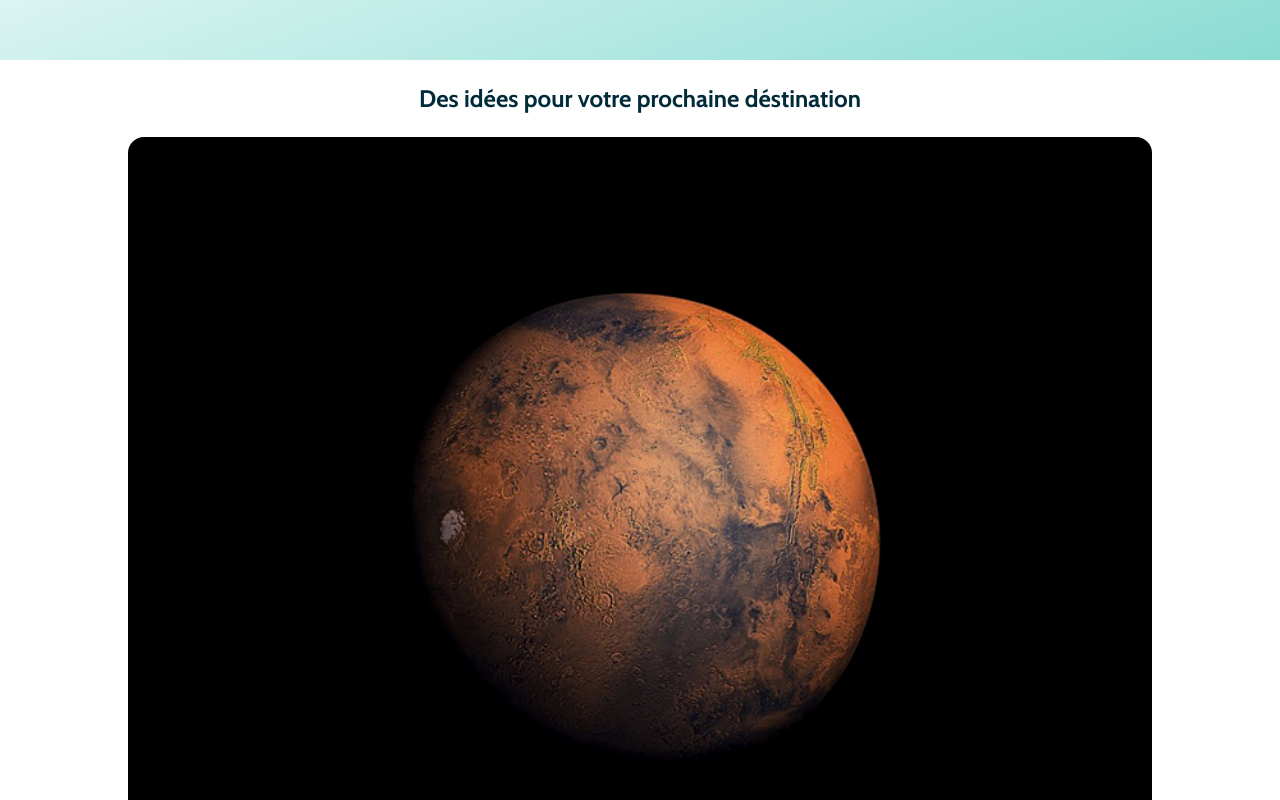
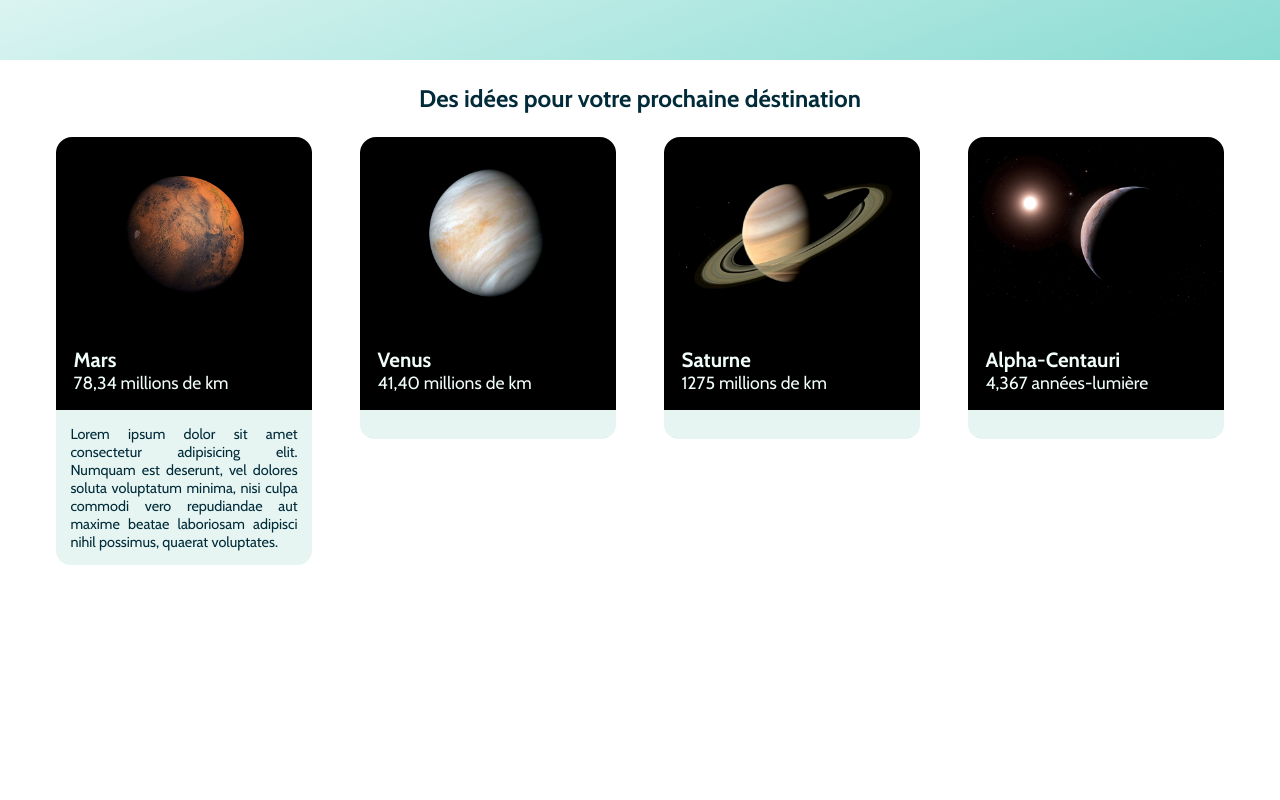
Before and after one commit to Ka-be/Gravity, a plain HTML site: page index.html in a window 1280 px wide. Shown: the part 740-1540 px from the top of the page. After the commit the page ends 1337 px from the top, so only its background shows below. Drawn offline with nearby package versions, Linux system fonts and the light colour scheme.

Commit message:
Ajout des cards de la section Destinations au format tablette et desktop + Modification coloris description card

```diff
--- a/style.css
+++ b/style.css
@@ -84,7 +84,7 @@ a{
 /*  */
 
 
-/* Header */
+/* ----------------------------------------- Header-----------------------------------------  */
 
 header {
     background: #022B3A;
@@ -173,7 +173,7 @@ label.hamburger /*Bouton Hamburger */
         display: none;
     }
 
-/* Heading */
+/* ----------------------------------------- Heading-----------------------------------------  */
 
 .heading{
     display: flex;
@@ -222,7 +222,7 @@ label.hamburger /*Bouton Hamburger */
 }
 
 
-/* Destinations */
+/* ----------------------------------------- Destinations----------------------------------------- */
 .destinations {
     display: flex;
     flex-direction: column;
@@ -249,8 +249,6 @@ label.hamburger /*Bouton Hamburger */
     flex-direction: column;
     width: 80vw;
     margin-bottom: 2em;
-    background: #dfe4e3;
-    border-radius: 1em;
 }
 
 .card>img {
@@ -269,7 +267,13 @@ label.hamburger /*Bouton Hamburger */
 
 .card-description{
     text-align: justify;
+    background:#e6f5f2;
     font-size: 0.9em;
+    border-radius: 0 0 1em 1em;
+}
+
+.card {
+    width: 80vw;
 }
 
 /* ---------------------------------------------------------------------------------------------------------------- */
@@ -289,11 +293,27 @@ label.hamburger /*Bouton Hamburger */
         position: relative;
         bottom: 5em;
     }
+
+    .card-destinations {
+        flex-direction: row;
+        flex-wrap: wrap;
+        justify-content: space-around;
+        align-items: flex-start;
+    }
+
+    .card {
+        width: 40vw;
+    }
+
 }
 
 /* MEDIA QUERIES - TABLETTE XL / LAPTOP */
 
 @media screen and (min-width: 768px) {
+
+    .heading{
+        height: 100vh;
+    }
 
     .heading_text-heading h1{
         font-size: 3.5em;
@@ -316,7 +336,7 @@ label.hamburger /*Bouton Hamburger */
 @media screen and (min-width: 920px) {
 
 
-    /* Header */
+    /*----------------------------------------- Header -----------------------------------------*/
 
     header{
       height: 6rem;
@@ -341,7 +361,7 @@ label.hamburger /*Bouton Hamburger */
     }
 
 
-    /* Menu */
+    /*----------------------------------------- Menu -----------------------------------------*/
 
     label.hamburger {
         display: none;
@@ -385,7 +405,7 @@ label.hamburger /*Bouton Hamburger */
 
 
     /*  */
-    /* CONNEXION */
+    /*----------------------------------------- CONNEXION -----------------------------------------*/
     /*  */
 
     .menu_menu-connexion a{
@@ -415,13 +435,13 @@ label.hamburger /*Bouton Hamburger */
         transition: .4s ease-out;
     }
 
-    /* Heading */
+    /*----------------------------------------- Heading -----------------------------------------*/
 
     .heading{
        flex-direction: row;
        align-items:center;
        height: 100vh;
-       padding-top: 10em;
+       padding-top: 10em
     }
 
     .heading_text-heading{
@@ -438,4 +458,18 @@ label.hamburger /*Bouton Hamburger */
         max-width: 100vw;
         margin-left: -10em;
     }
+
+   /*----------------------------------------- Destinations -----------------------------------------*/
+
+
+   .card-destinations {
+    justify-content: space-around;
+    width: 95vw;
+
 }
+
+   .card {
+        width: 20vw;
+    }
+
+}
```
